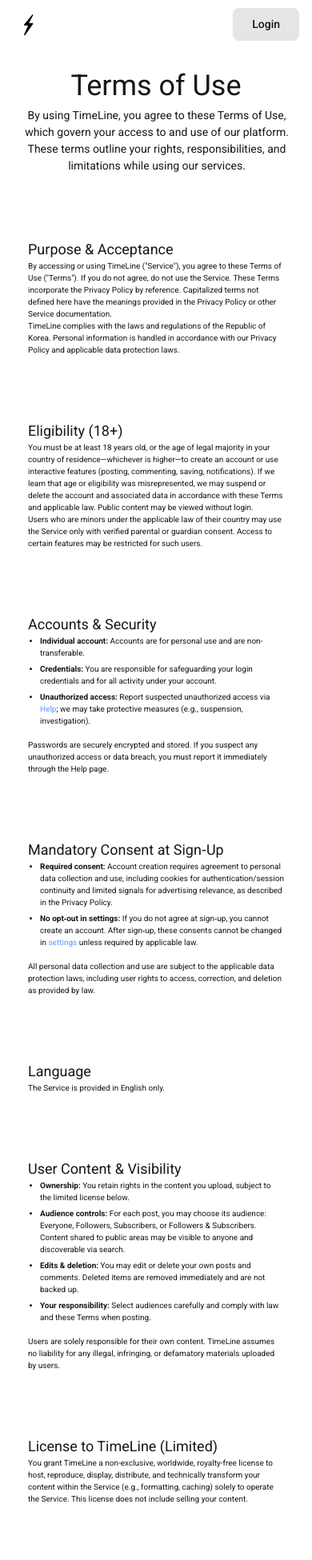
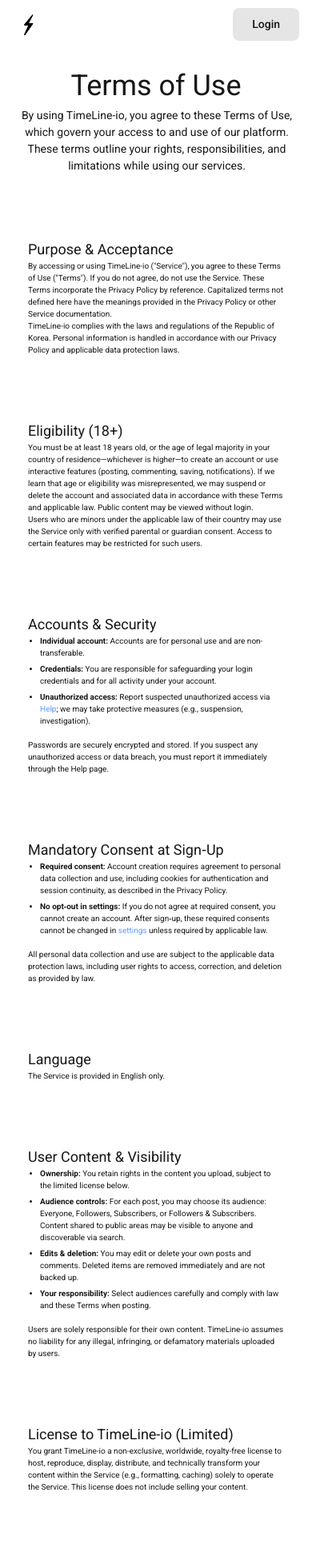
Before and after one commit to seungwonHong/TimeLine, a Next.js app: page /termsofuse in a window 390 px wide. Shown: the top 1951 px of the page at 80% size. Built offline with nearby package versions, Linux system fonts and the light colour scheme.

Commit message:
fix: timeline 이름 timeline-io로 수정

```diff
--- a/src/app/help/page.tsx
+++ b/src/app/help/page.tsx
@@ -6,8 +6,8 @@
 import { Metadata } from "next";
 
 export const metadata: Metadata = {
-  title: "TimeLine - Help",
-  description: "Find help, report bugs, and request features on TimeLine.",
+  title: "TimeLine-io - Help",
+  description: "Find help, report bugs, and request features on TimeLine-io.",
   alternates: {
     canonical: "https://www.timeline-io.com/help",
   },
@@ -35,12 +35,12 @@
               className="2xl:w-[72px] 2xl:h-[72px] lg:w-[64px] lg:h-[64px] md:w-[40px] md:h-[40px] w-[42px] h-[42px] dark:block hidden"
             />
             <span className="2xl:text-[6.4rem] lg:text-[4.8rem] md:text-[3.2rem] text-[3.6rem] font-normal">
-              TimeLine
+              TimeLine-io
             </span>
           </Link>
 
           <p className="text-center text-gray-600 dark:text-gray-400 2xl:text-[2rem] lg:text-[1.6rem] md:text-[1.4rem] text-[1.4rem] mt-6 2xl:w-[120rem] lg:w-[80rem] md:w-[64rem] w-[36rem] mx-auto">
-            Welcome to TimeLine’s Help page. You can report bugs or send simple
+            Welcome to TimeLine-io’s Help page. You can report bugs or send simple
             feature and support requests directly to our team. Your feedback
             helps us improve and deliver a better experience.
           </p>
--- a/src/app/login/page.tsx
+++ b/src/app/login/page.tsx
@@ -13,7 +13,7 @@
         <LoginComponent />
 
         <span className="2xl:text-[1.4rem] text-[1.2rem] text-normal lg:mt-[2rem] mt-[1.6rem]">
-          New to TimeLine?{" "}
+          New to TimeLine-io?{" "}
           <Link href="/signup" className="text-[var(--color-primary-color)]">
             Sign up
           </Link>
--- a/src/app/privacy/layout.tsx
+++ b/src/app/privacy/layout.tsx
@@ -1,9 +1,9 @@
 import { Metadata } from "next";
 
 export const metadata: Metadata = {
-  title: "TimeLine - Privacy Policy",
+  title: "TimeLine-io - Privacy Policy",
   description:
-    "TimeLine's privacy policy explains how we collect, use, store, delete, and safeguard your information.",
+    "TimeLine-io's privacy policy explains how we collect, use, store, delete, and safeguard your information.",
   alternates: {
     canonical: "https://www.timeline-io.com/privacy",
   },
--- a/src/app/privacy/page.tsx
+++ b/src/app/privacy/page.tsx
@@ -50,7 +50,7 @@
             Privacy Policy
           </h1>
           <h2 className="2xl:text-[1.6rem] lg:text-[1.4rem] md:text-[1.2rem] text-[1.4rem] font-normal text-center 2xl:w-[120rem] lg:w-[80rem] md:w-[64rem] w-[36rem] mx-auto">
-            TimeLine protects your personal data. This policy clearly explains
+            TimeLine-io protects your personal data. This policy clearly explains
             how we collect, use, store, delete, and safeguard your information,
             and outlines your rights.
           </h2>
@@ -81,30 +81,30 @@
                   Privacy Policy Intro
                 </h3>
                 <p className="2xl:text-[1.6rem] md:text-[1.4rem] text-[1rem] font-normal">
-                  At TimeLine, we take your privacy seriously and built our
+                  At TimeLine-io, we take your privacy seriously and built our
                   platform with privacy in mind. This Privacy Policy explains
-                  how we handle personal data. By using or accessing TimeLine,
+                  how we handle personal data. By using or accessing TimeLine-io,
                   you agree to the practices and policies described below and
                   allow us to collect, use, and share your information as
                   outlined in this Policy. This Privacy Policy applies to your
-                  use of TimeLine and is incorporated into TimeLine’s{" "}
+                  use of TimeLine-io and is incorporated into TimeLine-io’s{" "}
                   <Link href="/termsofuse" className="text-[#6299FF]">
                     Terms of Use
                   </Link>
                   . Any capitalized terms not defined here have the meanings
                   given in the Terms of Use. We collect only what’s necessary to
                   run the service: cookies to keep your login session active,
-                  and data used to provide personalized ads. We use cookies and
+                  and data used to provide personalized ads (you can opt out of personalized ads and cookies through your account settings at any time). We use cookies and
                   similar technologies for authentication and session
                   continuity, and we process limited ad-related data (like
                   interactions and standard device information) to make ads more
                   relevant. We don’t sell personal information, and we share
-                  data only with service providers who help us operate TimeLine
-                  under strict safeguards. We’re always improving TimeLine, so
+                  data only with service providers who help us operate TimeLine-io
+                  under strict safeguards. We’re always improving TimeLine-io, so
                   this Policy may change from time to time. If we make material
                   changes, we’ll notify you by posting a notice in the app or on
                   our website and/or sending an email. By continuing to use
-                  TimeLine after changes are posted, you agree to the updated
+                  TimeLine-io after changes are posted, you agree to the updated
                   Policy.
                 </p>
               </div>
@@ -119,9 +119,9 @@
                 </h3>
                 <div className="2xl:text-[1.6rem] md:text-[1.4rem] text-[1rem] font-normal">
                   <p>
-                    TimeLine collects only the information needed to operate,
+                    TimeLine-io collects only the information needed to operate,
                     secure, and improve the service, to keep you signed in, and
-                    to provide personalized ads and content recommendations.
+                    to provide personalized ads and content recommendations (you can opt out of personalized ads and cookies through your account settings at any time).
                   </p>
 
                   <br />
@@ -144,7 +144,7 @@
                     <li>
                       Cookies & similar technologies: cookies for authentication
                       and to keep your login session active; cookies/pixels for
-                      measuring engagement and supporting personalized ads.
+                      measuring engagement and supporting personalized ads (you can opt out of personalized ads and cookies through your account settings at any time).
                     </li>
                     <li>
                       Ad personalization data: limited signals (e.g.,
@@ -512,7 +512,7 @@
                 </h3>
                 <div className="2xl:text-[1.6rem] md:text-[1.4rem] text-[1rem] font-normal">
                   <p>
-                    TimeLine uses the Asia-Pacific (APAC) region as its main
+                    TimeLine-io uses the Asia-Pacific (APAC) region as its main
                     data-processing region to provide the service. Accordingly,
                     your personal data may be transferred, stored, and processed
                     within the Asia-Pacific region (e.g., Singapore, Japan, or
@@ -565,7 +565,7 @@
                     </li>
                     <li>
                       <strong>Vercel (deployment/hosting):</strong> We use
-                      Vercel to deploy and host TimeLine. In connection with
+                      Vercel to deploy and host TimeLine-io. In connection with
                       providing hosting and ensuring service reliability and
                       security, Vercel may process device and log data (e.g., IP
                       address, browser/device type, language, timestamps,
@@ -731,7 +731,7 @@
                 <div className="2xl:text-[1.6rem] md:text-[1.4rem] text-[1rem] font-normal">
                   <p>
                     This section explains the rights you have and the choices
-                    you can make when using TimeLine. We provide minimal, clear
+                    you can make when using TimeLine-io. We provide minimal, clear
                     options aligned with how the Service operates.
                   </p>
 
@@ -817,13 +817,12 @@
                       <strong>Mandatory consent at sign‑up:</strong> To create
                       an account, you must agree to our personal data collection
                       and use, including the use of cookies for
-                      authentication/session continuity and limited signals for
-                      advertising relevance as described in this Policy.
+                      authentication and session continuity as described in this Policy.
                     </li>
                     <li>
                       <strong>No opt‑out in settings:</strong> If you do not
-                      agree to these terms at sign‑up, you cannot create an
-                      account. After sign‑up, these consents cannot be changed
+                      agree to required consents at sign‑up, you cannot create an
+                      account. After sign‑up, these required consents cannot be changed
                       in{" "}
                       <a href="/settings" className="text-[#6299FF]">
                         settings
@@ -943,8 +942,7 @@
                     <li>
                       <strong>Personalized ads:</strong> We use limited signals
                       to make ads more relevant, as described in this Policy.
-                      There is no setting to opt out of personalized ads or
-                      cookies.
+                      You can opt out of personalized ads and cookies through your account settings at any time.
                     </li>
                     <li>
                       <strong>Non‑logged‑in use:</strong> For non‑logged‑in
@@ -996,7 +994,7 @@
                     <li>
                       <strong>Policy updates:</strong> If this Policy changes,
                       we will notify you via the app or website and/or email. By
-                      continuing to use TimeLine, you agree to the updated
+                      continuing to use TimeLine-io, you agree to the updated
                       Policy.
                     </li>
                   </ul>
--- a/src/app/signup/page.tsx
+++ b/src/app/signup/page.tsx
@@ -135,7 +135,8 @@
 
             <div className="flex flex-col gap-[0.8rem]">
               <span>
-                Marketing: I agree to receive promotions via Email / Push / SMS.{" "}
+                Marketing: I agree to receive important updates via Email / Push
+                and personalized ads on the site.{" "}
                 <span className="text-[#676767]">(optional)</span>
               </span>
 
--- a/src/app/termsofuse/page.tsx
+++ b/src/app/termsofuse/page.tsx
@@ -5,8 +5,9 @@
 import "@/features/landing/styles/footer.css";
 
 export const metadata: Metadata = {
-  title: "TimeLine - Terms of Use",
-  description: "TimeLine's terms of use govern your access to and use of our platform.",
+  title: "TimeLine-io - Terms of Use",
+  description:
+    "TimeLine-io's terms of use govern your access to and use of our platform.",
   alternates: {
     canonical: "https://www.timeline-io.com/termsofuse",
   },
@@ -23,7 +24,7 @@
             Terms of Use
           </h1>
           <h2 className="2xl:text-[1.6rem] lg:text-[1.4rem] md:text-[1.2rem] text-[1.4rem] font-normal  2xl:w-[120rem] lg:w-[80rem] md:w-[64rem] w-[36rem] mx-auto text-center">
-            By using TimeLine, you agree to these Terms of Use, which govern
+            By using TimeLine-io, you agree to these Terms of Use, which govern
             your access to and use of our platform. These terms outline your
             rights, responsibilities, and limitations while using our services.
           </h2>
@@ -37,14 +38,14 @@
                 </h3>
                 <div className="2xl:text-[1.6rem] md:text-[1.4rem] text-[1rem] font-normal ">
                   <p>
-                    By accessing or using TimeLine ("Service"), you agree to
+                    By accessing or using TimeLine-io ("Service"), you agree to
                     these Terms of Use ("Terms"). If you do not agree, do not
                     use the Service. These Terms incorporate the Privacy Policy
                     by reference. Capitalized terms not defined here have the
                     meanings provided in the Privacy Policy or other Service
                     documentation.
                     <br />
-                    TimeLine complies with the laws and regulations of the
+                    TimeLine-io complies with the laws and regulations of the
                     Republic of Korea. Personal information is handled in
                     accordance with our Privacy Policy and applicable data
                     protection laws.
@@ -129,14 +130,14 @@
                     <li>
                       <strong>Required consent:</strong> Account creation
                       requires agreement to personal data collection and use,
-                      including cookies for authentication/session continuity
-                      and limited signals for advertising relevance, as
-                      described in the Privacy Policy.
+                      including cookies for authentication and session
+                      continuity, as described in the Privacy Policy.
                     </li>
                     <li>
                       <strong>No opt‑out in settings:</strong> If you do not
-                      agree at sign‑up, you cannot create an account. After
-                      sign‑up, these consents cannot be changed in{" "}
+                      agree at required consent, you cannot create an account.
+                      After sign‑up, these required consents cannot be changed
+                      in{" "}
                       <a href="/settings" className="text-[#6299FF]">
                         settings
                       </a>{" "}
@@ -198,7 +199,7 @@
                   </ul>
                   <br />
                   <p>
-                    Users are solely responsible for their own content. TimeLine
+                    Users are solely responsible for their own content. TimeLine-io
                     assumes no liability for any illegal, infringing, or
                     defamatory materials uploaded by users.
                   </p>
@@ -211,11 +212,11 @@
                 className="flex flex-col lg:mt-[10rem] mt-[8rem]"
               >
                 <h3 className="2xl:text-[4rem] lg:text-[3.2rem] md:text-[2.8rem] text-[1.8rem] text-normal">
-                  License to TimeLine (Limited)
+                  License to TimeLine-io (Limited)
                 </h3>
                 <div className="2xl:text-[1.6rem] md:text-[1.4rem] text-[1rem] font-normal ">
                   <p>
-                    You grant TimeLine a non-exclusive, worldwide, royalty-free
+                    You grant TimeLine-io a non-exclusive, worldwide, royalty-free
                     license to host, reproduce, display, distribute, and
                     technically transform your content within the Service (e.g.,
                     formatting, caching) solely to operate the Service. This
@@ -386,8 +387,8 @@
                     <li>
                       <strong>Personalized ads:</strong> Limited signals may be
                       used to improve ad relevance as described in the Privacy
-                      Policy. There is no setting to opt out of personalized ads
-                      or cookies unless required by applicable law.
+                      Policy. You can opt out of personalized ads and cookies
+                      through your account settings at any time.
                     </li>
                     <li>
                       <strong>Non‑logged‑in use:</strong> For non‑logged‑in
@@ -483,11 +484,11 @@
                 <div className="2xl:text-[1.6rem] md:text-[1.4rem] text-[1rem] font-normal ">
                   <p>
                     The Service (software, design, trademarks) is owned by
-                    TimeLine or its licensors. You may not copy, modify,
+                    TimeLine-io or its licensors. You may not copy, modify,
                     distribute, reverse engineer, or create derivative works of
                     the Service except as expressly permitted.
                     <br />
-                    If you believe that content on TimeLine infringes your
+                    If you believe that content on TimeLine-io infringes your
                     copyright or trademark, please submit a notice through the
                     Help page. We will respond promptly in accordance with
                     applicable law.
@@ -505,7 +506,7 @@
                 </h3>
                 <div className="2xl:text-[1.6rem] md:text-[1.4rem] text-[1rem] font-normal ">
                   <p>
-                    The Service is provided "as is" and "as available." TimeLine
+                    The Service is provided "as is" and "as available." TimeLine-io
                     may modify, suspend, or discontinue any part of the Service
                     with prior notice, except in urgent circumstances. We do not
                     warrant uninterrupted or error‑free operation. Beta/MVP
@@ -525,7 +526,7 @@
                 </h3>
                 <div className="2xl:text-[1.6rem] md:text-[1.4rem] text-[1rem] font-normal ">
                   <p>
-                    To the maximum extent permitted by law, TimeLine is not
+                    To the maximum extent permitted by law, TimeLine-io is not
                     liable for indirect, incidental, special, consequential, or
                     punitive damages, or loss of data, profits, or goodwill,
                     arising from or related to your use of the Service. Where
@@ -546,7 +547,7 @@
                 </h3>
                 <div className="2xl:text-[1.6rem] md:text-[1.4rem] text-[1rem] font-normal ">
                   <p>
-                    You agree to indemnify and hold harmless TimeLine, its
+                    You agree to indemnify and hold harmless TimeLine-io, its
                     affiliates, and providers from claims, losses, and expenses
                     (including reasonable attorneys' fees) arising from your
                     content, your use of the Service, or your violation of these
@@ -590,7 +591,7 @@
                     effective date (30 days for significant changes) via in-app
                     notice and/or website announcement. Material changes will be
                     announced in‑app or on our website and/or by email (when
-                    available). By continuing to use TimeLine after changes take
+                    available). By continuing to use TimeLine-io after changes take
                     effect, you agree to the updated Terms.
                   </p>
                 </div>
@@ -613,7 +614,7 @@
                     </a>
                     .
                     <br />
-                    Operator: Hong Seung Won (TimeLine) <br />
+                    Operator: Hong Seung Won (TimeLine-io) <br />
                     Contact: timelineiocommunity@gmail.com
                   </p>
                 </div>
--- a/src/app/updates/page.tsx
+++ b/src/app/updates/page.tsx
@@ -6,7 +6,7 @@
 import { Metadata } from "next";
 
 export const metadata: Metadata = {
-  title: "TimeLine - Updates",
+  title: "TimeLine-io - Updates",
   description:
     "We publish new features, improvements, deprecations, and policy changes here. Each update includes a brief summary, the effective date, and links to learn more or adjust settings.",
   alternates: {
--- a/src/features/landing/components/Footer.tsx
+++ b/src/features/landing/components/Footer.tsx
@@ -75,7 +75,7 @@
 
         <div className="md:flex hidden items-center justify-center">
           <span className="2xl:text-[2rem] lg:text-[1.4rem] text-[1.2rem] font-normal font-robotoMono 2xl:w-[28rem] lg:w-[24rem] md:w-[15rem] w-[10rem] text-center">
-            Designed and built by 'TimeLine'
+            Designed and built by 'TimeLine-io'
           </span>
         </div>
 
@@ -88,7 +88,7 @@
         {/* 모바일일 때 */}
         <div className="flex items-center justify-center md:hidden">
           <span className="text-[1.2rem] font-normal font-robotoMono w-[16rem] text-center">
-            Designed and built by 'TimeLine'
+            Designed and built by 'TimeLine-io'
           </span>
         </div>
 
--- a/src/features/signup/components/AgeVerification.tsx
+++ b/src/features/signup/components/AgeVerification.tsx
@@ -101,7 +101,7 @@
       className={`flex flex-col 2xl:w-[48rem] lg:w-[40rem] md:w-[32rem] w-[32rem] ${className}`}
     >
       <h1 className="2xl:text-[6.4rem] lg:text-[4rem] md:text-[3.2rem] text-[3.2rem] text-medium">
-        Are you old enough to use the TimeLine platform?
+        Are you old enough to use the TimeLine-io platform?
       </h1>
 
       <h2 className="text-[#676767] 2xl:text-[2rem] lg:text-[1.8rem] md:text-[1.6rem] text-[1.4rem] text-normal 2xl:mt-[5.6rem] lg:mt-[4.8rem] md:mt-[4rem] mt-[3.2rem]">
--- a/src/features/signup/components/PersonalInfo.tsx
+++ b/src/features/signup/components/PersonalInfo.tsx
@@ -89,7 +89,7 @@
       </div>
 
       <h1 className="2xl:text-[6.4rem] lg:text-[4rem] md:text-[3.2rem] text-[3.2rem] text-medium 2xl:mt-[2.4rem] lg:mt-[2rem] md:mt-[1.6rem] mt-[1.4rem]">
-        Ready to create your account for TimeLine?
+        Ready to create your account for TimeLine-io?
       </h1>
 
       <h2 className="text-[#676767] 2xl:text-[2rem] lg:text-[1.8rem] md:text-[1.6rem] text-[1.4rem] text-normal 2xl:mt-[5.6rem] lg:mt-[4.8rem] md:mt-[4rem] mt-[3.2rem]">
```
Also changed, not shown: src/app/landing/page.tsx (+8 -6 lines), src/app/rules/page.tsx (+4 -4 lines).
